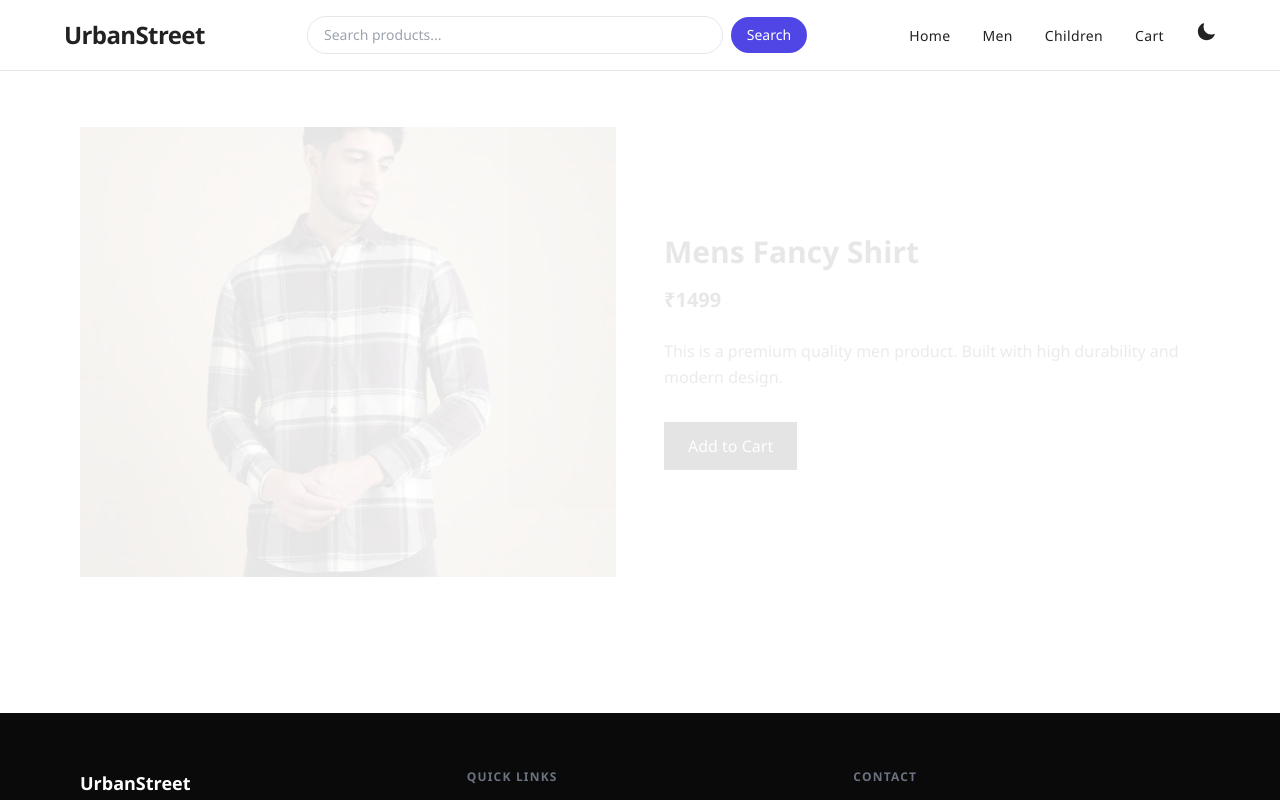
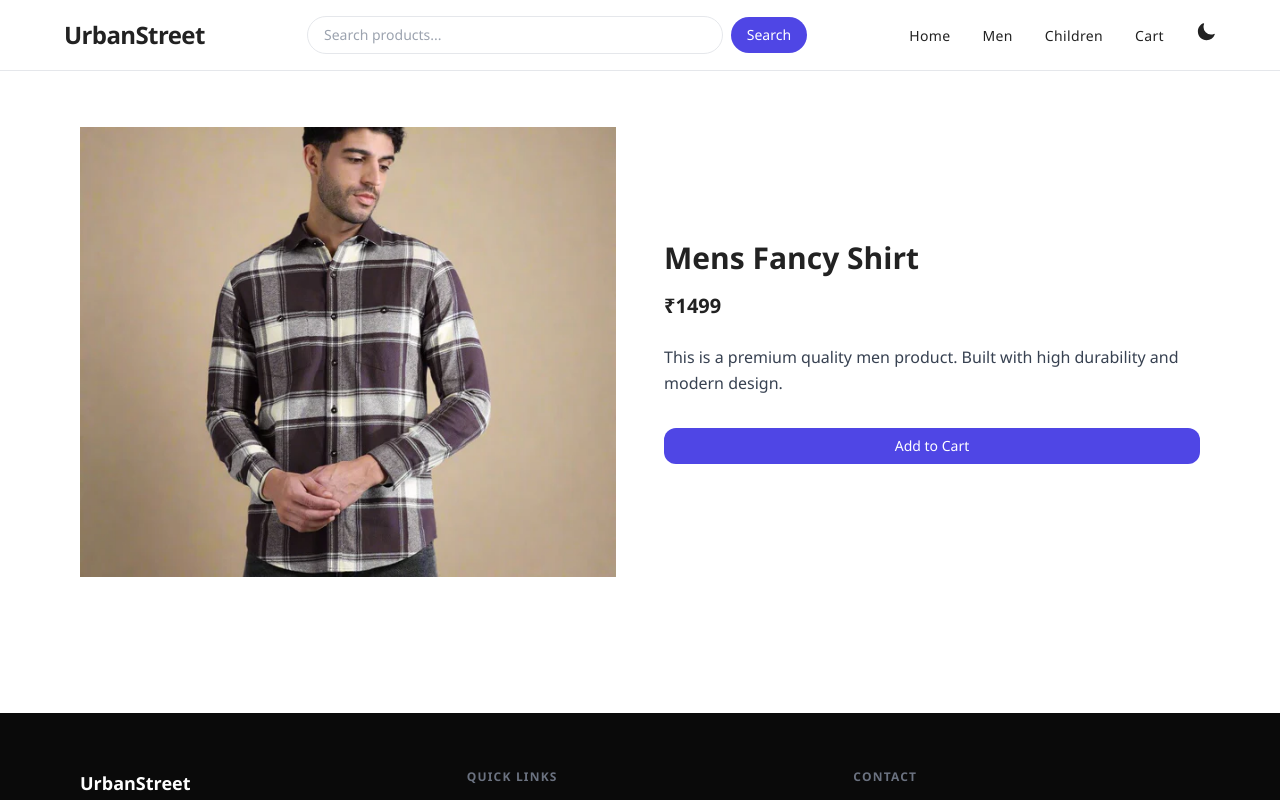
Before and after one commit to vrushabh-patil-789/UrbanStyles-E-Commerce-Project, a React (Create React App) app: page /product/1 in a window 1280 px wide. Shown: the top 800 px of the page. Built offline with nearby package versions, Linux system fonts and the light colour scheme.

Commit message:
fix: Fix Add to Cart logic issue in ProductDetails Page

```diff
--- a/src/pages/ProductDetails.jsx
+++ b/src/pages/ProductDetails.jsx
@@ -3,6 +3,8 @@ import Navbar from "../components/Navbar";
 import Footer from "../components/Footer";
 import products from "../data/products";
 import useScrollReveal from "../hooks/ScrollReveal";
+import {useCart} from "../context/CartContext"
+import { useState } from "react";
 
 function ProductDetails({darkMode, setDarkMode}) {
   const [ref, isVisible] = useScrollReveal();
@@ -12,26 +14,42 @@ function ProductDetails({darkMode, setDarkMode}) {
     (item) => item.id === parseInt(id)
   );
 
+  const { addToCart } = useCart();
+  const [added, setAdded] = useState(false);
+
+  const handleAddToCart = (e) => {
+    e.preventDefault();
+    addToCart(product);
+    setAdded(true);
+    setTimeout(() => setAdded(false), 2000);
+  };
+
   if (!product) {
-    return <h2 ref={ref} className={`text-center mt-20 text-xl transition-all duration-700 ${isVisible ? "opacity-10 translate-y-0":"opacity-0 translate-y-10"}`}>Product not found</h2>;
+    return <h2 ref={ref} className={`text-center mt-20 text-xl transition-all duration-700 ${isVisible ? "opacity-100 translate-y-0":"opacity-0 translate-y-10"}`}>Product not found</h2>;
   }
 
   return (
     <>
       <Navbar darkMode={darkMode} setDarkMode={setDarkMode} />
 
-      <section ref={ref} className={`px-6 md:px-20 py-14 transition-all duration-700 ${isVisible ? "opacity-10 translate-y-0":"opacity-0 translate-y-10"}`}>
+      <section ref={ref} className={` px-6 md:px-20 py-14 transition-all duration-700 ${isVisible ? "opacity-100 translate-y-0":"opacity-0 translate-y-10"} dark:text-white`}>
 
-        <div className="grid md:grid-cols-2 gap-12 items-center">
+        <div className=" grid md:grid-cols-2 gap-12 items-center">
 
           {/* IMAGE */}
-          <div>
+          <div className="relative">
             <img
               src={product.image}
               alt={product.name}
               className="w-full h-[350px] md:h-[450px] object-cover"
             />
+            {added && (
+            <div className="absolute top-1/2 left-0 w-full bg-white/60 dark:bg-black/60 text-black dark:text-white text-sm text-center py-2 font-medium">
+              Added to cart!
+            </div>
+          )}
           </div>
+
 
           {/* INFO */}
           <div>
@@ -48,7 +66,9 @@ function ProductDetails({darkMode, setDarkMode}) {
               Built with high durability and modern design.
             </p>
 
-            <button className="px-6 py-3 bg-black text-white hover:bg-gray-800 transition">
+            <button
+            onClick={handleAddToCart}
+            className="w-full bg-indigo-600 hover:bg-indigo-700 text-white text-sm font-medium py-2 rounded-xl transition-colors">
               Add to Cart
             </button>
           </div>
```
